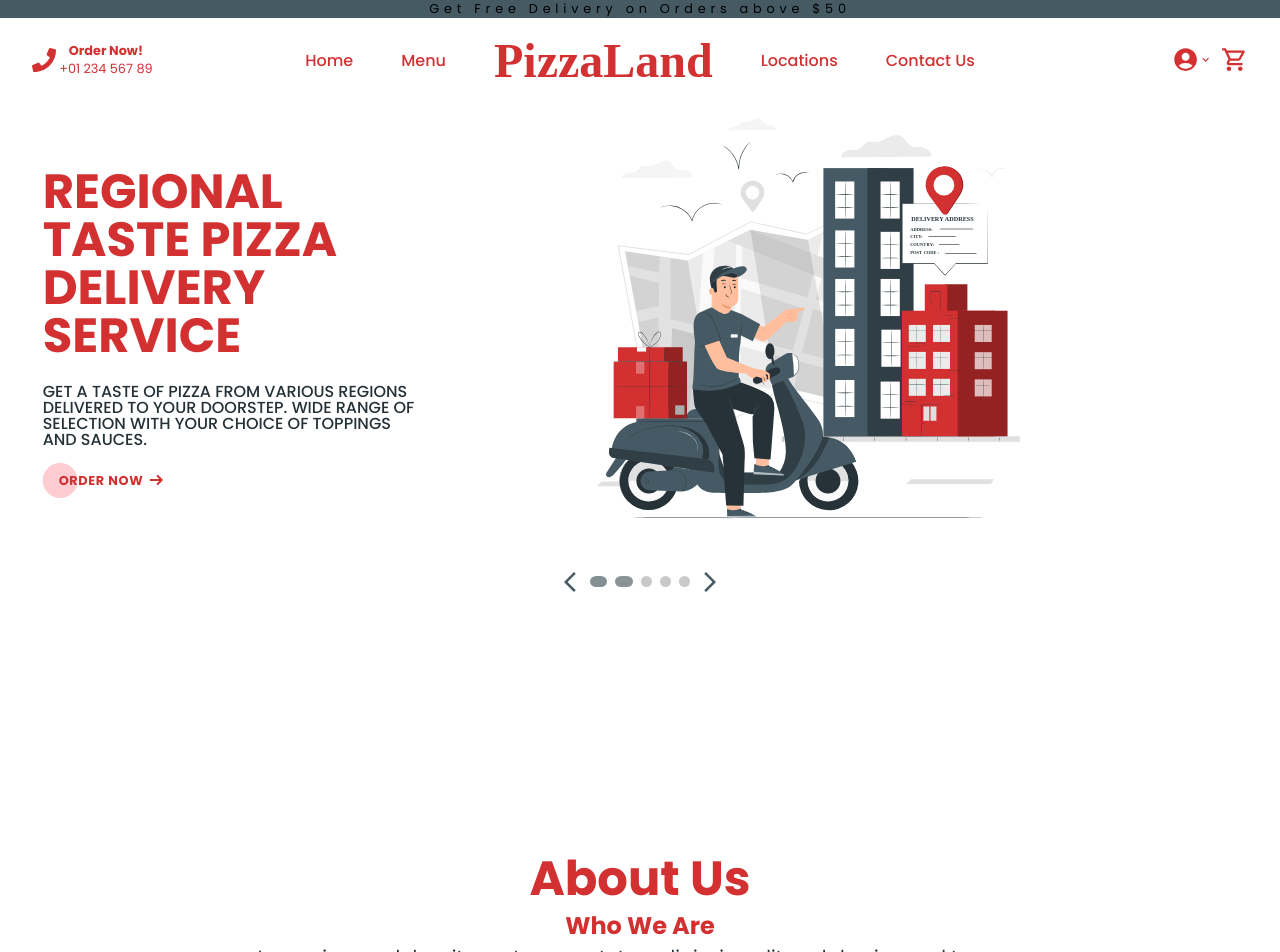
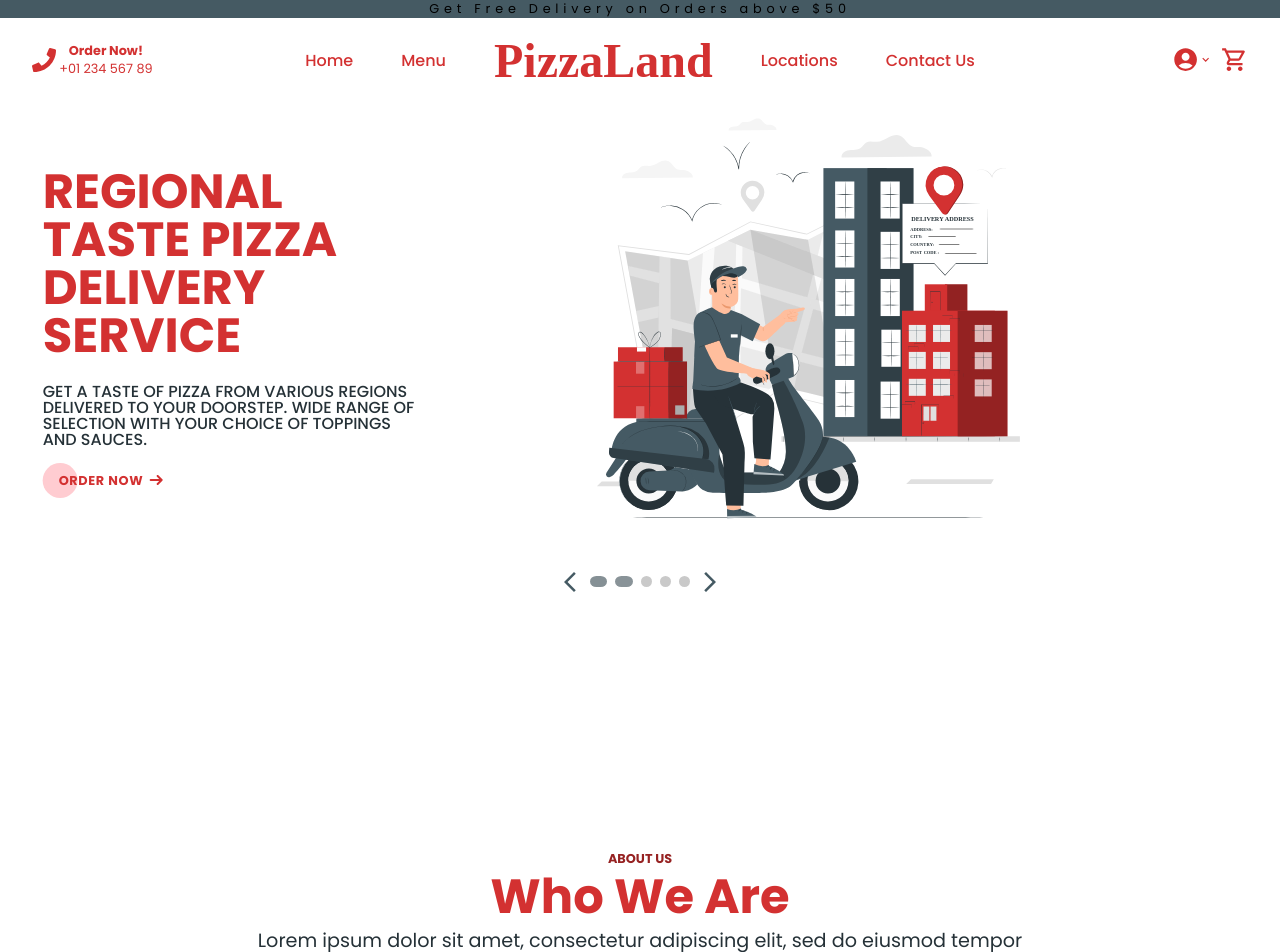
Before and after one commit to zeetaen1989/pizza-delivery, a Next.js app: page / in a window 1280 px wide. Shown: the top 952 px of the page. Built offline with nearby package versions, Linux system fonts and the light colour scheme; no server answers; the database is empty; a web font is replaced by a local one.

Commit message:
fix: css selectors added according to classnames

```diff
--- a/components/elements/Header/Header.module.scss
+++ b/components/elements/Header/Header.module.scss
@@ -4,18 +4,18 @@
   padding: 0rem 15rem;
   text-align: center;
 
-  .top__text {
+  .title {
     font-size: a.$small-fs;
     font-weight: a.$bold-fw;
     text-transform: uppercase;
     color: a.$primary-clr-5;
   }
 
-  h1 {
+  .subtitle {
     @include a.header;
   }
 
-  p {
+  .desc {
     font-size: a.$regular-fs;
     color: a.$secondary-clr-3;
   }
@@ -35,11 +35,11 @@
   .container {
     padding: 2rem 1rem;
 
-    h1 {
+    .subtitle {
       font-size: 2rem;
     }
 
-    p {
+    .desc {
       font-size: 1rem;
     }
   }
```
